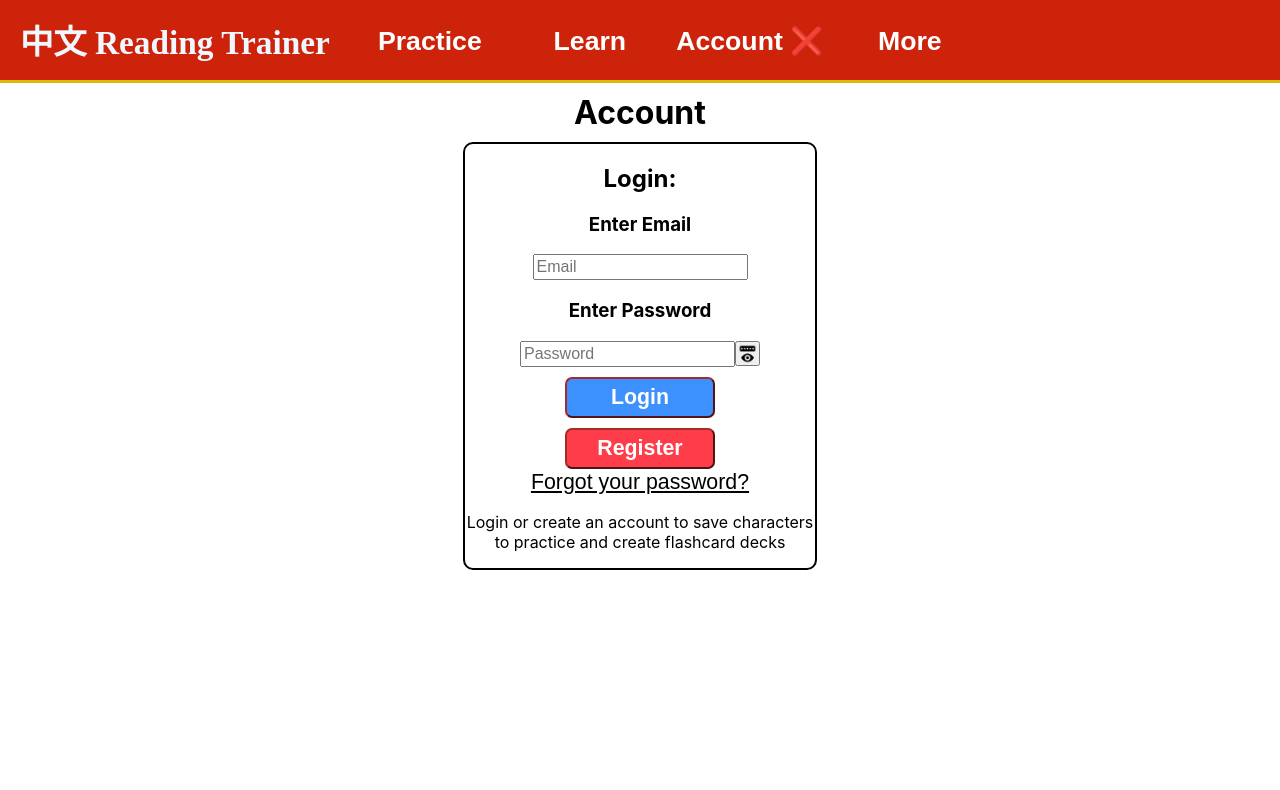
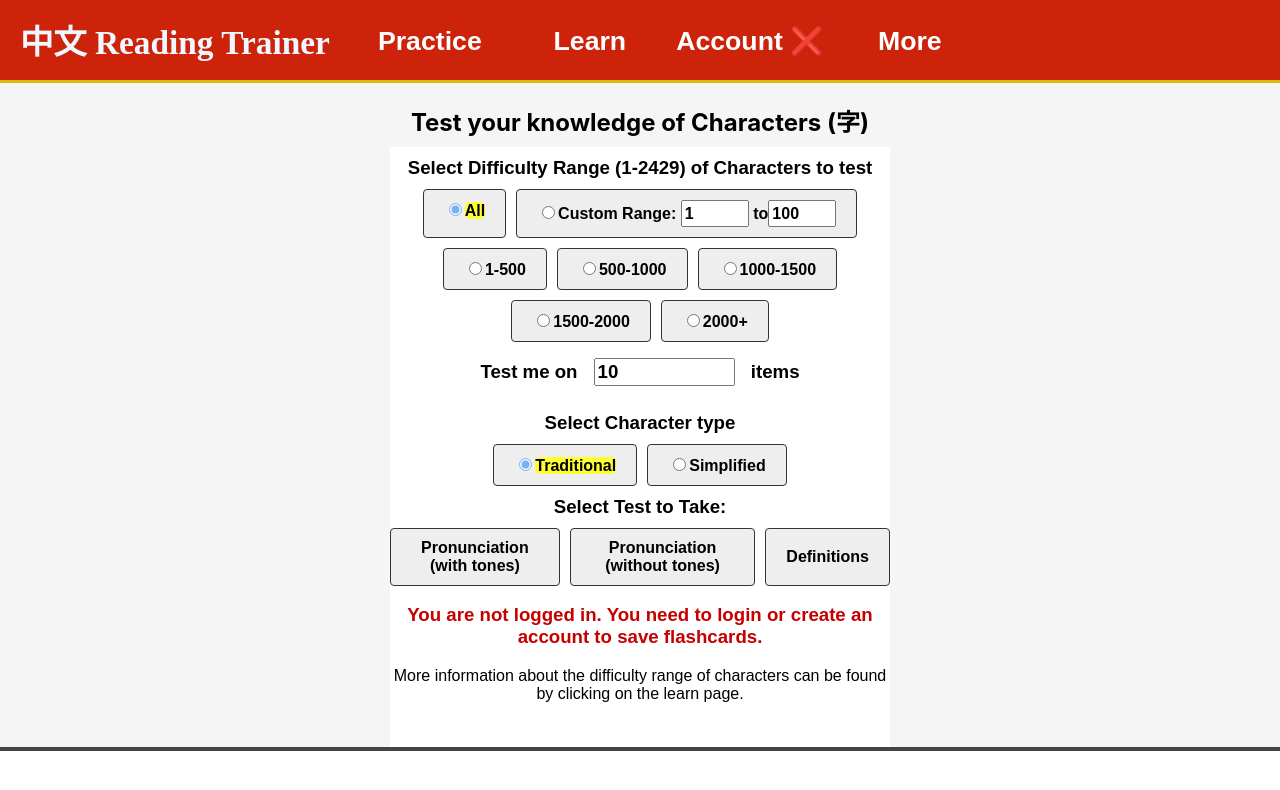
Before and after one commit to maxjing97/mandarin_chinese_characters_test, a React (Create React App) app: page / in a window 1280 px wide. Shown: the top 790 px of the page. Built offline with nearby package versions, Linux system fonts and the light colour scheme; no server answers; the HTML template or start-up script is replaced by a standard one.

Commit message:
change default route

```diff
--- a/src/App.js
+++ b/src/App.js
@@ -22,7 +22,7 @@ function App() {
         <Navbar/>
           <div>
         <Routes>        {/*defining routes */}
-          <Route path="/"  element={<Account/>} />{/*default page route */}
+          <Route path="/"  element={<Characters/>} />{/*default page route */}
           <Route path="/flashcards" element={<Flashcards/>} />{/*visible after login only: main flashcard selection paths*/}
           <Route path="/flashcards-definition" element={<PracticeCardDefinition/>} />{/*visible after login only: main flashcard selection paths*/}
           <Route path="/flashcards-pronunciation" element={<PracticeCardPronunciation/>} />{/*visible after login only: main flashcard selection paths*/}
```
